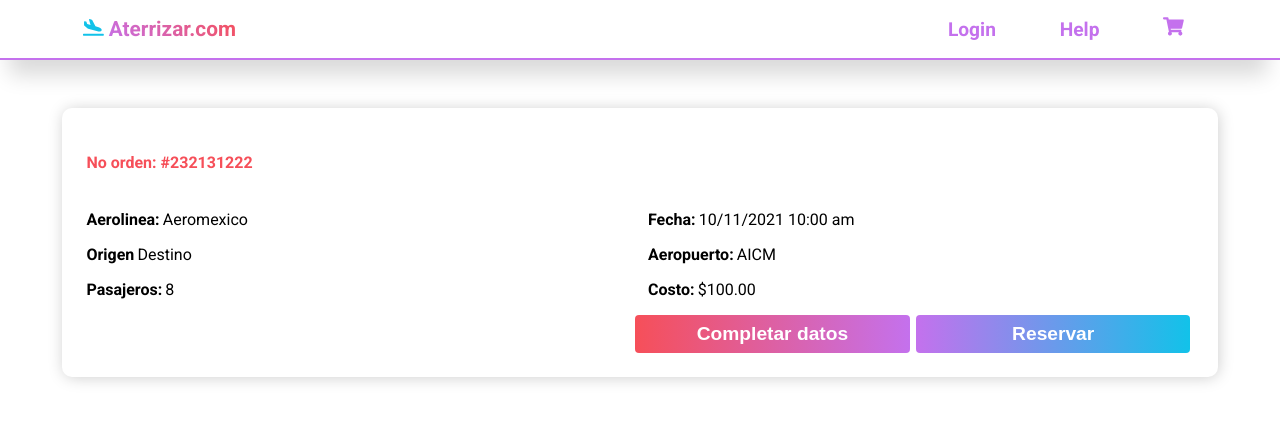
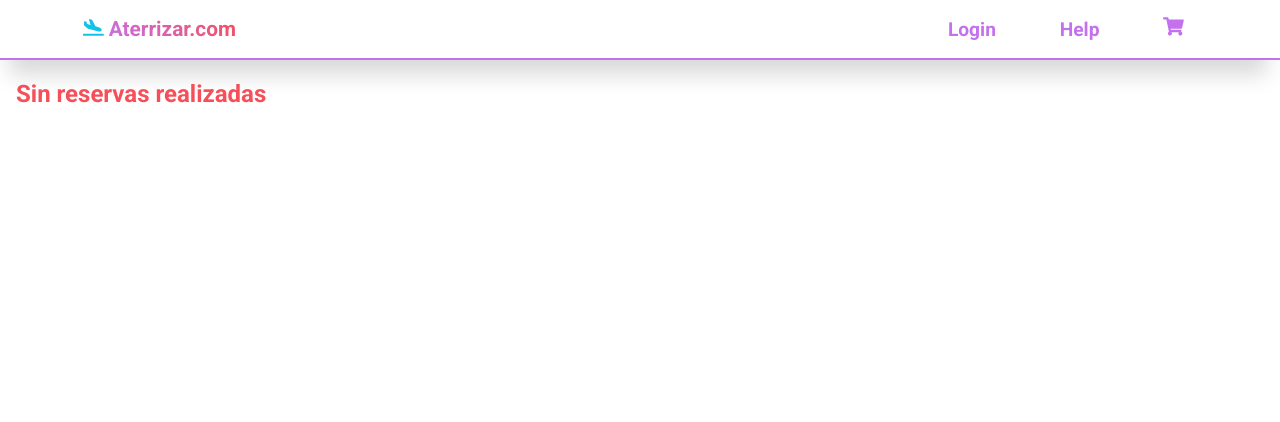
Before and after one commit to jvleon/booking-app, a React (Create React App) app: page /cart in a window 1280 px wide. Shown: the top 422 px of the page. Built offline with nearby package versions, Linux system fonts and the light colour scheme.

Commit message:
[feat] add functionlity for display cart

```diff
--- a/src/components/CartCard/index.js
+++ b/src/components/CartCard/index.js
@@ -6,44 +6,45 @@ import {
   Row
 } from './styled'
 
-const CartCard = () => {
+const CartCard = ({ date, from, to, id, passengers, ...props}) => {
   const [showModal, setShowModal] = useState(false)
+  console.log('>>', props)
   return (
     <Container>
       <ModalUserData show={showModal} closeModal={() => setShowModal(false)}/>
       <Row>
         <div>
-          <h4>No orden: #232131222</h4>
+          <h4>No orden: {id}</h4>
         </div>
       </Row>
       <Row>
         <div>
           <span>Aerolinea:</span>
-          <span>Aeromexico</span>
+          <span>{from.airline}</span>
         </div>
         <div>
           <span>Fecha:</span>
-          <span>10/11/2021 10:00 am</span>
+          <span>{`${date.getDate()}/${date.getMonth() + 1}/${date.getFullYear()}`} {`${date.getHours()}:00`}</span>
         </div>
       </Row>
       <Row>
         <div>
-          <span>Origen</span>
-          <span>Destino</span>
+          <span>Origen:</span>
+          <span>{from.city_name}</span>
         </div>
         <div>
-          <span>Aeropuerto:</span>
-          <span>AICM</span>
+          <span>Destino:</span>
+          <span>{to.city_name}</span>
         </div>
       </Row>
       <Row>
         <div>
           <span>Pasajeros:</span>
-          <span>8</span>
+          <span>{passengers}</span>
         </div>
         <div>
           <span>Costo:</span>
-          <span>$100.00</span>
+          <span>${from.price}</span>
         </div>
       </Row>
       <Row flexEnd>
--- a/src/containers/Cart/index.js
+++ b/src/containers/Cart/index.js
@@ -1,11 +1,24 @@
 import React from 'react'
-import { Container } from './styled'
+import { connect } from 'react-redux'
+import { Container, Title } from './styled'
 import CartCard from '../../components/CartCard'
 
-const Cart = () => (
+const Cart = ({ orders }) => (
   <Container>
-    <CartCard />
+    {orders.length > 0 ?
+      orders.map((order, i) => (
+        <CartCard {...order} key={i} />
+      ))
+      :
+      (
+        <Title>Sin reservas realizadas</Title>
+      )
+    }
   </Container>
 )
 
-export default Cart
+const mapStateToProps = ({ cart }) => ({
+  orders: cart.orders
+})
+
+export default connect(mapStateToProps, null)(Cart)
--- a/src/containers/Cart/styled.js
+++ b/src/containers/Cart/styled.js
@@ -9,3 +9,9 @@ export const Container = styled.main`
   align-items: center;
   box-sizing: border-box;
 `
+
+export const Title = styled.h2`
+  width: 100%;
+  font-size: 1.5rem;
+  color: ${({ theme: { colors } }) => colors.primary};
+`
--- a/src/reducers/cart.reducer.js
+++ b/src/reducers/cart.reducer.js
@@ -7,7 +7,7 @@ import {
 } from '../actions/actionTypes'
 
 const initialState = {
-  orders: {},
+  orders: [],
   search: [],
   personalInfo: {
     name: null,
@@ -20,9 +20,11 @@ const initialState = {
 const Cart = (state = initialState, { type, payload }) => {
   switch(type) {
     case SET_TO_CART:
+      const { orders } = state
+      const newOrders = [...orders, payload]
       return {
         ...state,
-        orders: { ...payload },
+        orders: newOrders,
         search: []
       }
     case CLEAN_CART:
```
